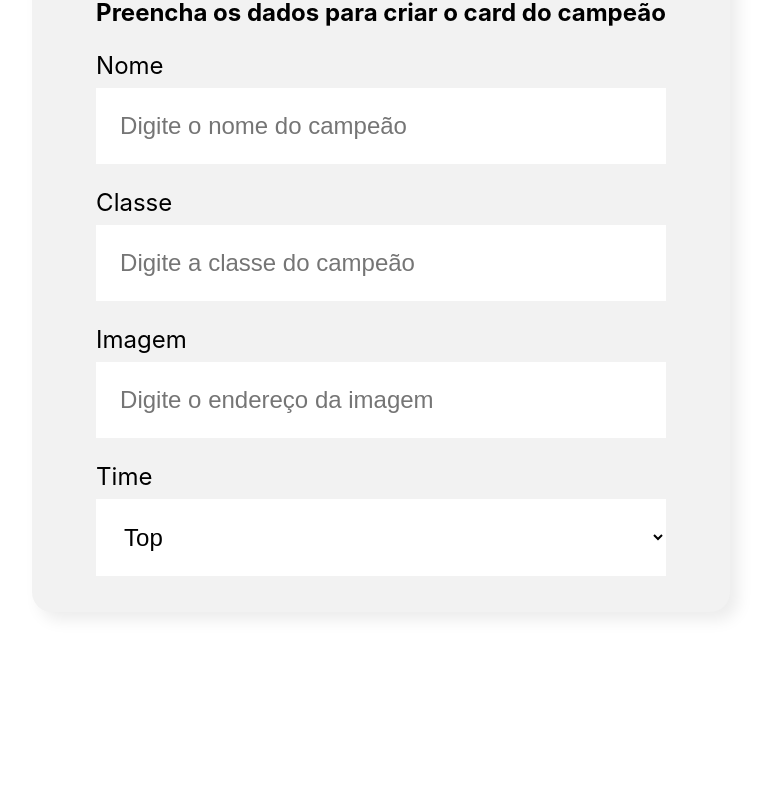
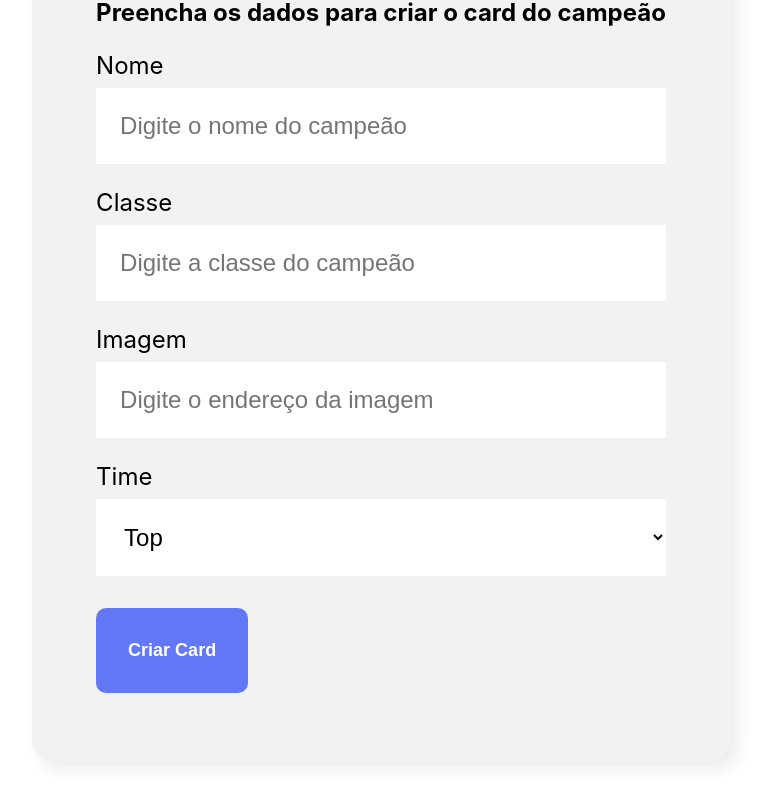
Before and after one commit to matheusbiesdorf/organo, a React (Create React App) app: page / in a window 1280 px wide. Shown: the part 636-1441 px from the top of the page, without its empty margins (259-1025 px from the left). Before the commit the page ends 1328 px from the top, so only its background shows below. Built offline with nearby package versions, Linux system fonts and the light colour scheme.

Commit message:
Criação de botão

```diff
--- /dev/null
+++ b/src/componentes/Botao/Botao.css
@@ -0,0 +1,15 @@
+.botao{
+    background-color: #6278F7;
+    border-radius: 10px;
+    font-weight: 700;
+    font-size: 18px;
+    padding: 32px;
+    border: none;
+    cursor: pointer;
+    color: white;
+    margin: 32px 0;
+}
+
+.botao:hover{
+    color: #95FFD4;
+}
--- /dev/null
+++ b/src/componentes/Botao/index.js
@@ -0,0 +1,9 @@
+import "./Botao.css"
+// Usamos o children para passar tudo que está dentro desse botão como props
+const Botao = (props) => {
+    return <button className="botao">
+        {props.children}
+    </button>;
+};
+
+export default Botao
--- a/src/componentes/Formulario/index.js
+++ b/src/componentes/Formulario/index.js
@@ -1,3 +1,4 @@
+import Botao from "../Botao";
 import CampoTexto from "../CampoTexto"; /* CTRL ESPAÇO PARA IMPORTAR AUTOMATICAMENTE */
 import ListaSuspensa from "../ListaSuspensa";
 import "./Formulario.css";
@@ -20,6 +21,9 @@ const Formulario = () => {
                 <CampoTexto label="Classe" placeholder="Digite a classe do campeão" />
                 <CampoTexto label="Imagem" placeholder="Digite o endereço da imagem" />
                 <ListaSuspensa label="Time" itens={times}/>
+                <Botao>
+                    Criar Card
+                </Botao>
             </form>
         </section>
     );
```
